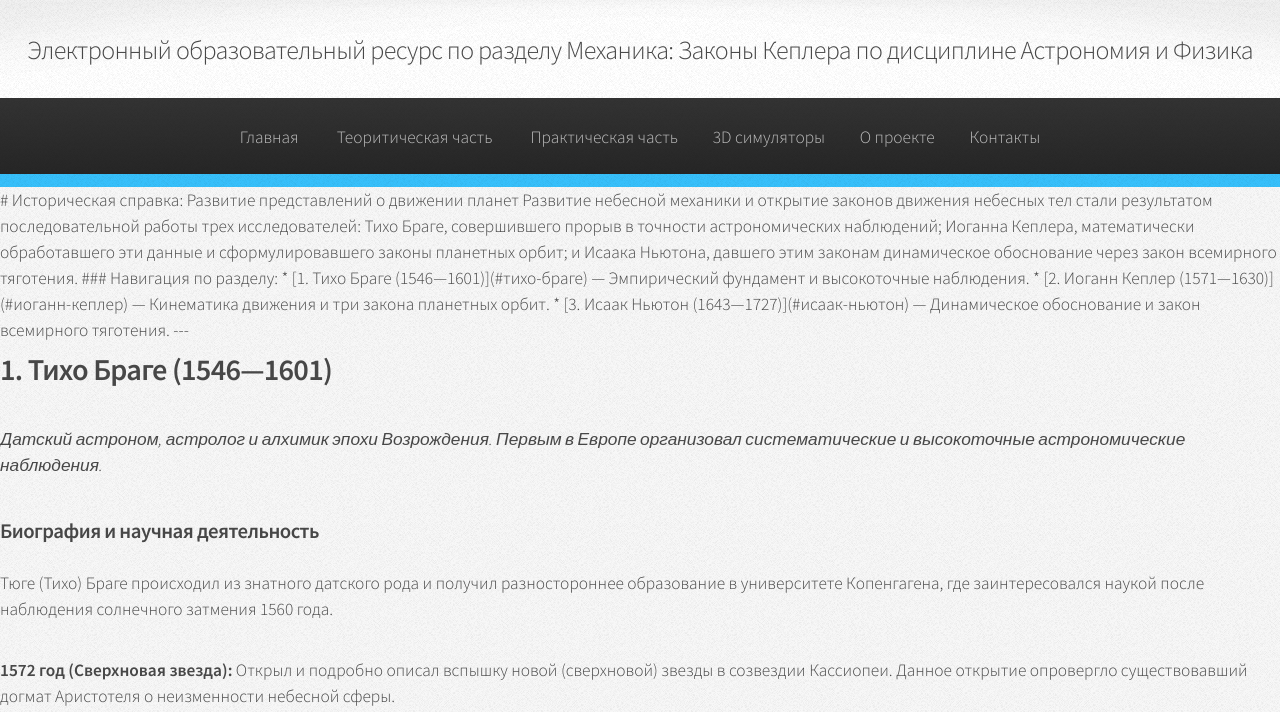
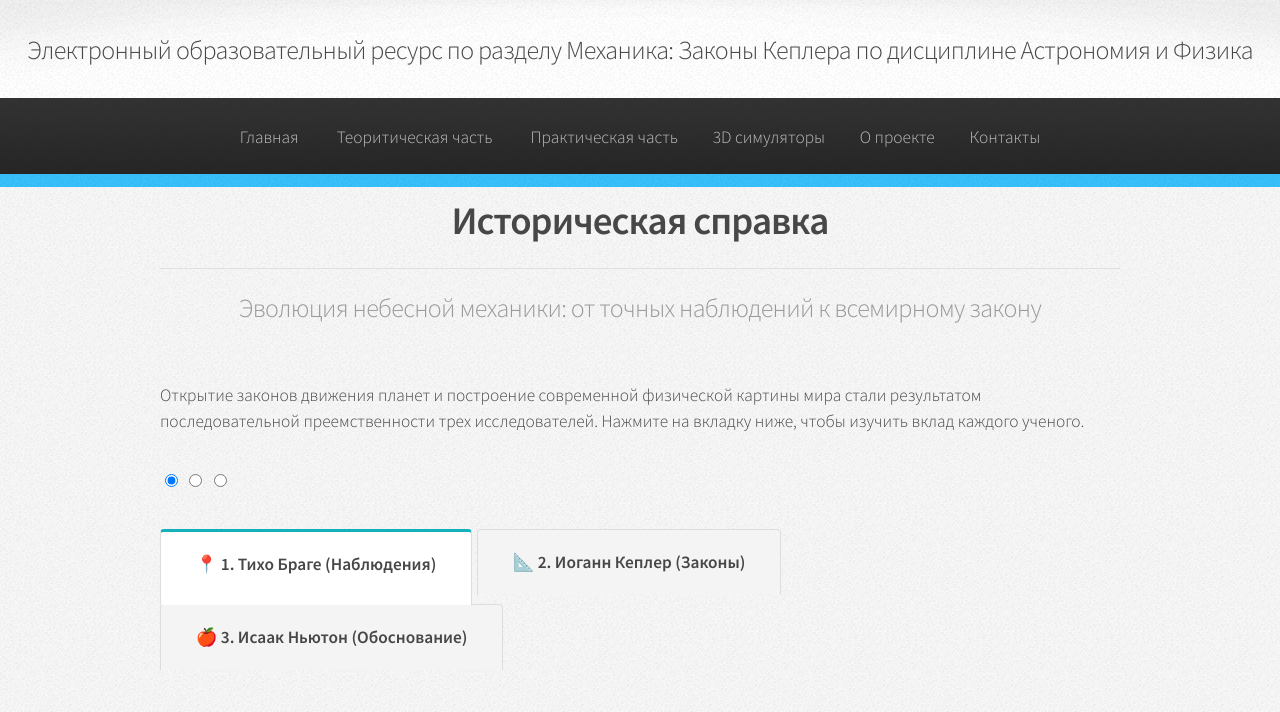
Before and after one commit to VlPop/VlPop.github.io, a Jekyll site: the page built from 1T-History.html, in a window 1280 px wide. Shown: the top 712 px of the page. Built offline with Jekyll 4.4.1, drawn with Linux system fonts in a browser that asks for light colours; some of the changed text lies outside the part shown.

Commit message:
Update 1T-History.html

```diff
--- a/1T-History.html
+++ b/1T-History.html
@@ -4,67 +4,171 @@ title: Историческая справка
 permalink: /1T-History/
 ---
 
-# Историческая справка: Развитие представлений о движении планет
+<!-- Встроенные стили для интерактивных табов, чтобы не перегружать основной CSS темы -->
+<style>
+  .history-tabs {
+    display: flex;
+    flex-wrap: wrap;
+    margin: 2em 0;
+    padding: 0;
+    list-style: none;
+  }
+  .history-tabs label {
+    padding: 1em 2em;
+    background: #f4f4f4;
+    border: 1px solid #ddd;
+    border-bottom: none;
+    cursor: pointer;
+    font-weight: bold;
+    transition: all 0.3s ease;
+    border-radius: 4px 4px 0 0;
+    margin-right: 5px;
+  }
+  .history-tabs input[type="radio"] {
+    display: none;
+  }
+  .tab-content {
+    width: 100%;
+    padding: 2em;
+    border: 1px solid #ddd;
+    background: #fff;
+    display: none;
+    animation: fadeIn 0.5s ease;
+  }
+  /* Логика переключения табов без JavaScript */
+  #tab1:checked ~ .history-tabs label[for="tab1"],
+  #tab2:checked ~ .history-tabs label[for="tab2"],
+  #tab3:checked ~ .history-tabs label[for="tab3"] {
+    background: #fff;
+    border-top: 3px solid #14b1bb;
+    padding-bottom: calc(1em + 1px);
+    margin-bottom: -1px;
+    z-index: 2;
+  }
+  #tab1:checked ~ #content1,
+  #tab2:checked ~ #content2,
+  #tab3:checked ~ #content3 {
+    display: block;
+  }
+  @keyframes fadeIn {
+    from { opacity: 0; transform: translateY(10px); }
+    to { opacity: 1; transform: translateY(0); }
+  }
+  /* Стили для визуального таймлайна */
+  .timeline-badge {
+    background: #14b1bb;
+    color: #fff;
+    padding: 0.3em 0.8em;
+    border-radius: 20px;
+    font-weight: bold;
+    display: inline-block;
+    margin-bottom: 0.5em;
+  }
+</style>
 
-Развитие небесной механики и открытие законов движения небесных тел стали результатом последовательной работы трех исследователей: Тихо Браге, совершившего прорыв в точности астрономических наблюдений; Иоганна Кеплера, математически обработавшего эти данные и сформулировавшего законы планетных орбит; и Исаака Ньютона, давшего этим законам динамическое обоснование через закон всемирного тяготения.
+<div class="container">
+  <header class="major">
+    <h2>Историческая справка</h2>
+    <p>Эволюция небесной механики: от точных наблюдений к всемирному закону</p>
+  </header>
 
-### Навигация по разделу:
-* [1. Тихо Браге (1546—1601)](#тихо-браге) — Эмпирический фундамент и высокоточные наблюдения.
-* [2. Иоганн Кеплер (1571—1630)](#иоганн-кеплер) — Кинематика движения и три закона планетных орбит.
-* [3. Исаак Ньютон (1643—1727)](#исаак-ньютон) — Динамическое обоснование и закон всемирного тяготения.
+  <p>Открытие законов движения планет и построение современной физической картины мира стали результатом последовательной преемственности трех исследователей. Нажмите на вкладку ниже, чтобы изучить вклад каждого ученого.</p>
 
----
+  <!-- Радиокнопки управления табами -->
+  <input type="radio" id="tab1" name="history-group" checked>
+  <input type="radio" id="tab2" name="history-group">
+  <input type="radio" id="tab3" name="history-group">
 
-<section id="тихо-браге">
-  <h2>1. Тихо Браге (1546—1601)</h2>
-  <p><em>Датский астроном, астролог и алхимик эпохи Возрождения. Первым в Европе организовал систематические и высокоточные астрономические наблюдения.</em></p>
-
-  <h3>Биография и научная деятельность</h3>
-  <p>Тюге (Тихо) Браге происходил из знатного датского рода и получил разностороннее образование в университете Копенгагена, где заинтересовался наукой после наблюдения солнечного затмения 1560 года.</p>
-
-  <ul>
-    <li><strong>1572 год (Сверхновая звезда):</strong> Открыл и подробно описал вспышку новой (сверхновой) звезды в созвездии Кассиопеи. Данное открытие опровергло существовавший догмат Аристотеля о неизменности небесной сферы.</li>
-    <li><strong>1576–1597 гг. (Обсерватория Ураниборг):</strong> На острове Вен построил крупный научно-исследовательский комплекс «Ураниборг». Использование крупногабаритных угломерных инструментов (квадрантов и секстантов) позволило вести наблюдения с беспрецедентной для того времени точностью.</li>
-    <li><strong>1599 год (Переезд в Прагу):</strong> Переехал в Прагу по приглашению императора Рудольфа II, став придворным астрономом. В 1600 году его ассистентом стал Иоганн Кеплер, которому впоследствии перешел архив многолетних наблюдений Браге.</li>
+  <!-- Шапка вкладок -->
+  <ul class="history-tabs">
+    <label for="tab1">📍 1. Тихо Браге (Наблюдения)</label>
+    <label for="tab2">📐 2. Иоганн Кеплер (Законы)</label>
+    <label for="tab3">🍎 3. Исаак Ньютон (Обоснование)</label>
   </ul>
 
-  <h3>Гео-гелиоцентрическая система мира</h3>
-  <p>Браге предложил компромиссную модель устройства космоса: Земля покоится в центре вселенной, Луна и Солнце вращаются вокруг неё, а все остальные планеты обращаются вокруг Солнца. Эта модель являлась переходным этапом и была математически эквивалентна системе Коперника.</p>
-</section>
+  <!-- Контент Вкладки 1: Тихо Браге -->
+  <div class="tab-content" id="content1">
+    <div class="row">
+      <div class="col-7 col-12-medium">
+        <h3>Эмпирический базис астрономии</h3>
+        <p>Датский астроном, астролог и алхимик эпохи Возрождения. Тюге (Тихо) Браге первым в Европе перешел от разрозненных наблюдений к долгосрочной, систематической и высокоточной регистрации координат небесных тел.</p>
 
----
+        <!-- Хронологическая цепочка -->
+        <div class="row style1">
+          <div class="col-12">
+            <span class="timeline-badge">1572</span>
+            <strong>Вспышка сверхновой:</strong> Подробно зафиксировал новую звезду в Кассиопее, пошатнув догму Аристотеля об абсолютной неизменности «небесной сферы».
+          </div>
+          <div class="col-12" style="margin-top: 1.5em;">
+            <span class="timeline-badge">1576–1597</span>
+            <strong>Эра Ураниборга:</strong> На датском острове Вен возвел обсерваторию-дворец, где с помощью гигантских квадрантов собрал самый точный каталог координат планет в мире.
+          </div>
+        </div>
+      </div>
+      <div class="col-5 col-12-medium">
+        <div class="box">
+          <img src="https://wikimedia.org" alt="Обсерватория Ураниборг" style="width:100%; border-radius: 4px; margin-bottom: 1em;">
+          <h5>Обсерватория Ураниборг</h5>
+          <p class="small">Гео-гелиоцентрическая модель Браге: Земля неподвижна, вокруг неё вращаются Луна и Солнце, а все остальные планеты — вокруг Солнца.</p>
+        </div>
+      </div>
+    </div>
+  </div>
 
-<section id="иоганн-кеплер">
-  <h2>2. Иоганн Кеплер (1571—1630)</h2>
-  <p><em>Немецкий математик, астроном, механик и оптик, один из основоположников теоретической астрономии.</em></p>
+  <!-- Контент Вкладки 2: Иоганн Кеплер -->
+  <div class="tab-content" id="content2">
+    <div class="row">
+      <div class="col-5 col-12-medium">
+        <div class="box">
+          <img src="https://upload.wikimedia.org/wikipedia/commons/1/19/Kepler-solar-system-1.png" alt="Кубок Кеплера" style="width:100%; border-radius: 4px; margin-bottom: 1em;">
+          <h5>«Кубок Кеплера» (1596)</h5>
+          <p class="small">Ранняя геометрическая гипотеза Вселенной, основанная на пяти правильных многогранниках (Платоновых телах).</p>
+        </div>
+      </div>
+      <div class="col-7 col-12-medium">
+        <h3>Кинематика движения и три закона</h3>
+        <p>Немецкий математик и астроном, один из основоположников теоретической астрономии. Став преемником Тихо Браге в Праге, Кеплер получил доступ к многолетним архивам его точнейших измерений.</p>
 
-  <h3>Биография и этапы работы</h3>
-  <p>Иоганн Кеплер обучался в университете Тюбингена (сначала на факультете искусств, затем на теологическом), где под влиянием Михаэля Мёстлина стал сторонником гелиоцентрической системы Николая Коперника. С 1594 года читал лекции по математике в Граце.</p>
+        <div class="row style1">
+          <div class="col-12">
+            <span class="timeline-badge">1609</span>
+            <strong>Труд «Новая астрономия»:</strong> Тщательный математический анализ траектории Марса доказал, что планеты движутся по <em>эллипсам</em>, а скорость их движения меняется в зависимости от расстояния до Солнца (1-й и 2-й законы Кеплера).
+          </div>
+          <div class="col-12" style="margin-top: 1.5em;">
+            <span class="timeline-badge">Наследие</span>
+            Разработал схему телескопа-рефрактора, создал зачатки анализа бесконечно малых величин и впервые связал океанские приливы с притяжением Луны.
+          </div>
+        </div>
+      </div>
+    </div>
+  </div>
 
-  <ul>
-    <li><strong>Период в Граце:</strong> Опубликовал работу «Тайна мироздания» (1596), в которой попытался связать планетные орбиты с правильными многогранниками (платоновыми телами). Из-за религиозных гонений был вынужден покинуть Грац и переехать к Тихо Браге в Прагу.</li>
-    <li><strong>Пражский период и открытие законов:</strong> После смерти Браге в 1601 году Кеплер стал его преемником. Математический анализ многолетних наблюдений движения Марса, выполненных Браге, привел Кеплера к выводу, что планеты движутся по эллиптическим траекториям. Законы движения планет были сформулированы в труде «Новая астрономия» (1609).</li>
-  </ul>
+  <!-- Контент Вкладки 3: Исаак Ньютон -->
+  <div class="tab-content" id="content3">
+    <div class="row">
+      <div class="col-7 col-12-medium">
+        <h3>Динамика и закон всемирного тяготения</h3>
+        <p>Английский физик, математик и астроном. Окончил Кембриджский университет, но ключевые фундаментальные открытия совершил в уединении в Вулсторпе во время эпидемии чумы (1665–1667).</p>
 
-  <h3>Научное наследие</h3>
-  <p>Помимо небесной механики, Кеплер внес вклад в развитие математики (подходы к интегральному исчислению), оптики (разработка схемы телескопа, теория зрения) и физики (введение понятия инерции и объяснение природы приливов под влиянием Луны). Составление гороскопов для знати рассматривал как источник средств для продолжения научных изысканий.</p>
-</section>
+        <div class="row style1">
+          <div class="col-12">
+            <span class="timeline-badge">1665–1667</span>
+            <strong>«Год чудес»:</strong> Заложил основы дифференциального исчисления, создал теорию цвета, доказав дисперсию света призмами, и вывел формулу закона обратных квадратов для гравитации.
+          </div>
+          <div class="col-12" style="margin-top: 1.5em;">
+            <span class="timeline-badge">1687</span>
+            <strong>Математические начала:</strong> Объединил земную и небесную механику. Доказал, что законы Кеплера математически неизбежно следуют из динамического принципа притяжения масс.
+          </div>
+        </div>
+      </div>
+      <div class="col-5 col-12-medium">
+        <div class="box">
+          <img src="https://wikimedia.org" alt="Опыт Ньютона с призмой" style="width:100%; border-radius: 4px; margin-bottom: 1em;" onerror="this.src='https://unsplash.com'">
+          <h5>Дисперсия белого света</h5>
+          <p class="small">Эксперименты Ньютона с призмами в Вулсторпе доказали, что белый свет состоит из спектра цветных лучей.</p>
+        </div>
+      </div>
+    </div>
+  </div>
 
----
-
-<section id="исаак-ньютон">
-  <h2>3. Исаак Ньютон (1643—1727)</h2>
-  <p><em>Английский физик, математик, механик и астроном, заложивший основы классической механики.</em></p>
-
-  <h3>Биография и «Год чудес»</h3>
-  <p>Исаак Ньютон окончил Тринити-колледж Кембриджского университета в 1661 году. В период масштабной эпидемии чумы (1665—1667) находился в вынужденной изоляции в деревне Вулсторп. Этот период стал определяющим для его ключевых научных открытий:</p>
-
-  <ul>
-    <li><strong>Математический анализ:</strong> Разработал метод флюксий (дифференциальное и интегральное исчисление).</li>
-    <li><strong>Оптика:</strong> Провел серию экспериментов с призмами, доказав, что белый свет имеет сложный спектральный состав.</li>
-    <li><strong>Закон всемирного тяготения:</strong> Сформулировал закон обратных квадратов, объясняющий удержание Луны на орбите силами гравитации.</li>
-  </ul>
-
-  <h3>Интеграция законов Кеплера</h3>
-  <p>В 1687 году Ньютон опубликовал фундаментальный труд «Математические начала натуральной философии». В этой работе он объединил земную и небесную механику, математически доказав, что все три эмпирических закона Кеплера являются прямым следствием открытого им закона всемирного тяготения и законов динамики. В 1705 году за научные заслуги был возведен в рыцарское достоинство.</p>
-</section>
+</div>
```
